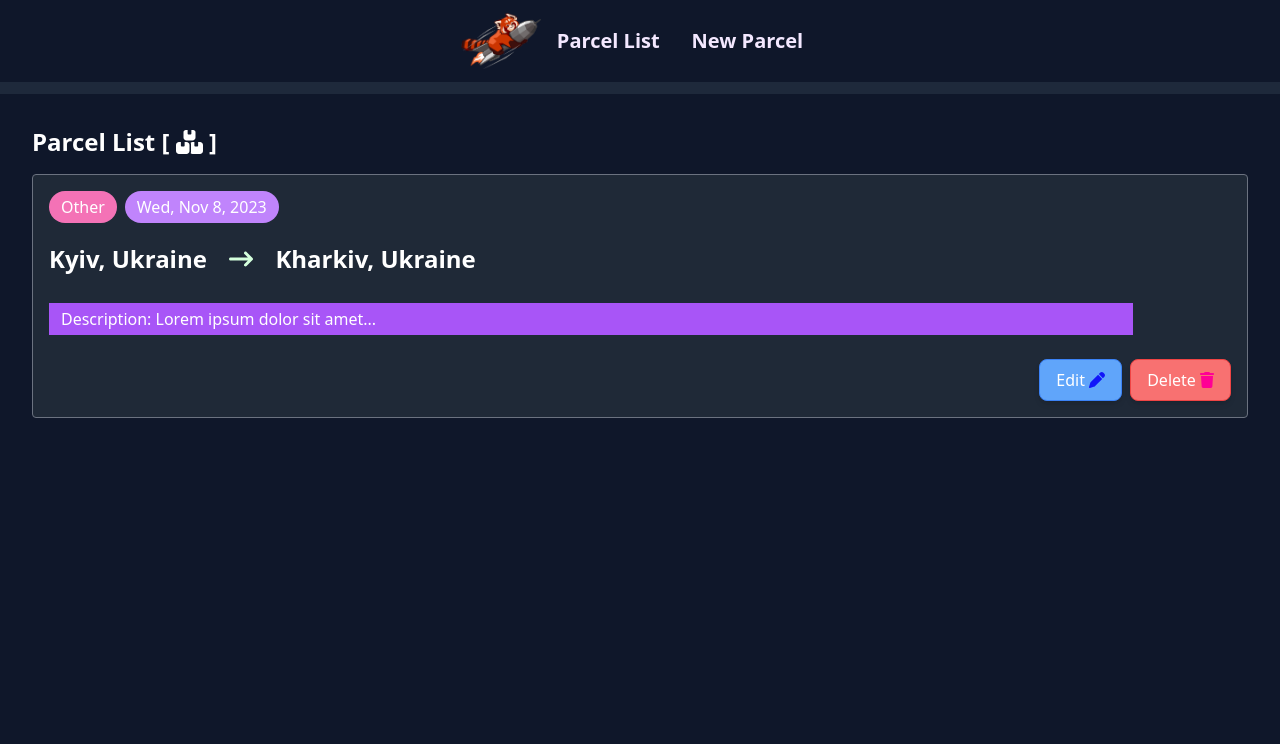
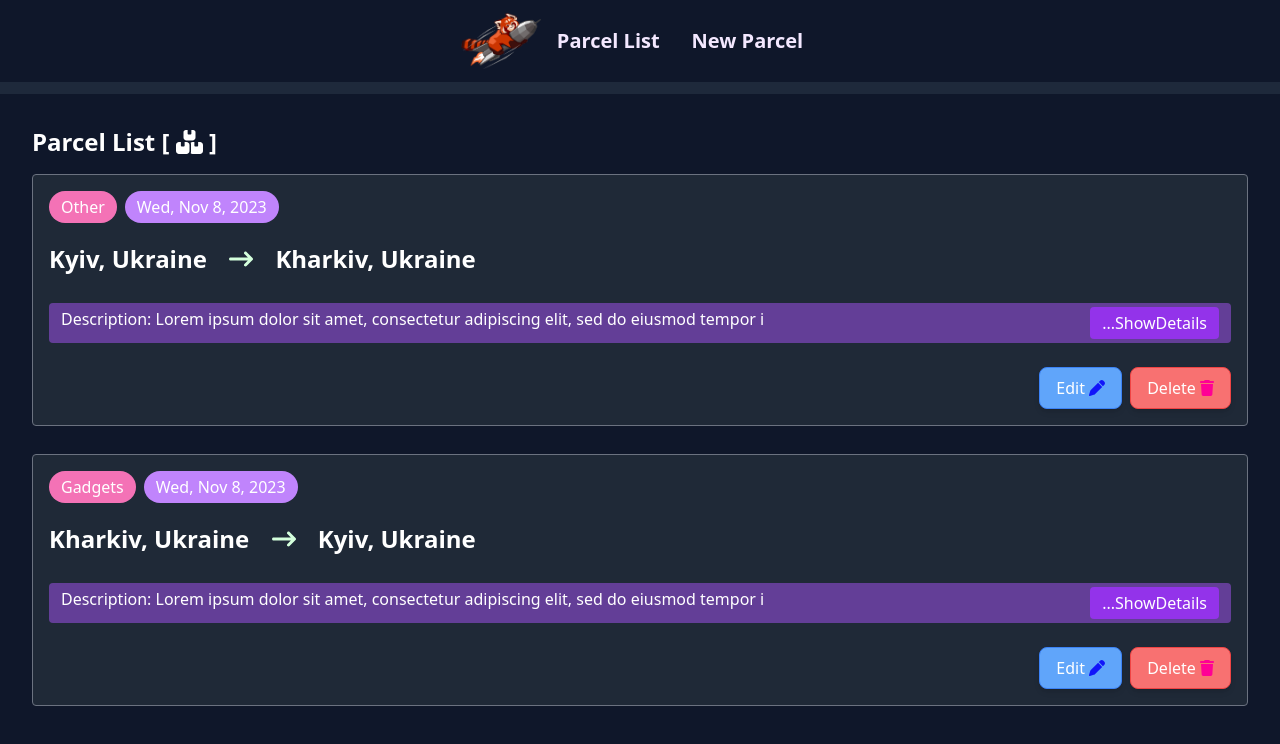
Before and after one commit to ShumovskaIryna/Gotoinc-Delivery-Parcel, a Vue app: page / in a window 1280 px wide. Shown: the top 744 px of the page. Built offline with nearby package versions, Linux system fonts and the light colour scheme.

Commit message:
add one more default state & some style

```diff
--- a/src/components/Parcel.vue
+++ b/src/components/Parcel.vue
@@ -18,14 +18,14 @@
             <font-awesome-icon class="ml-4 mr-4" :icon="['fas', 'arrow-right-long']" style="color: #d4ffdc;" beat/>
             {{ parcel.cityTo }}
           </h3>
-          <span v-if="!showDetails" class="flex-col w-11/12 px-3 py-1 bg-purple-500 text-white mb-5 mt-5">
+          <span v-if="!showDetails" class="flex-col w-full rounded px-3 py-1 bg-purple-500/50 text-white mb-5 mt-5">
             Description: {{ parcel.description.slice(0, 80) }}
             <button v-if="parcel.description.length > 80" @click="toggleDetails"
             class="float-right w-max h-min px-3 py-1 bg-purple-600 rounded text-white mr-0 ml-auto mb-0 mt-auto">
               ...ShowDetails</button>
           </span>
           <span v-if="showDetails"
-          class="flex-col w-11/12 px-3 py-1 bg-purple-500 rounded text-white mb-5 mt-5">
+          class="flex-col w-full px-3 py-1 bg-purple-500/50 rounded text-white mb-5 mt-5">
             Description: {{ parcel.description }}
             <button @click="toggleDetails"
             class="float-right w-max h-min px-3 py-1 bg-purple-600 rounded text-white mr-0 ml-auto mb-0 mt-auto">
--- a/src/components/ParcelForm.vue
+++ b/src/components/ParcelForm.vue
@@ -5,7 +5,7 @@
         New Parcel{{'  +'}}<font-awesome-icon :icon="['fas', 'box-open']" bounce :key="'icon2'" />
       </h2>
       <h2 v-if="editParcel" class="text-purple-200 hover:text-blue-200 px-2 py-5 lg:px-4 lg:py-2 text-lg lg:text-xl font-semibold transition duration-300 ease-in-out mb-3">
-        Edit Parcel{{'  '}}<font-awesome-icon :icon="['fas', 'box-open']" bounce :key="'icon2'" /> <font-awesome-icon :icon="['fass', 'pen']" style="color: #1115f9;" />
+        Edit Parcel{{'  '}}<font-awesome-icon :icon="['fas', 'box-open']" bounce :key="'icon2'" /> <font-awesome-icon :icon="['fass', 'pen']" />
       </h2>
       <!-- Sender City Input -->
       <div class="mb-4">
@@ -102,15 +102,15 @@
 
       <!-- Submit Button -->
       <div>
-        <button v-if="!editParcel" type="submit" class="w-full bg-green-400 hover:bg-blue-600 text-white px-4 py-2 rounded focus:outline-none focus:ring-2 focus:ring-blue-500">
+        <button v-if="!editParcel" type="submit" class="w-full bg-green-500 hover:bg-green-800 text-white px-4 py-2 rounded focus:outline-none focus:ring-2 focus:ring-blue-500">
           Add parcel{{'  +'}}<font-awesome-icon :icon="['fas', 'box-open']" />
         </button>
         <button v-if="editParcel" type="submit"
-        class="w-full bg-green-400 hover:bg-blue-600 text-white px-4 py-2 rounded focus:outline-none focus:ring-2 focus:ring-blue-500 mb-4">
+        class="w-full bg-green-500 hover:bg-green-800 text-white px-4 py-2 rounded focus:outline-none focus:ring-2 focus:ring-blue-500 mb-4">
           Save changes
         </button>
         <button v-if="editParcel" @click="toggleParcelForm"
-        class="w-full bg-red-400 hover:bg-red-600 text-white px-4 py-2 rounded focus:outline-none focus:ring-2 focus:ring-blue-500">
+        class="w-full bg-red-400 hover:bg-red-500 text-white px-4 py-2 rounded focus:outline-none focus:ring-2 focus:ring-blue-500">
           Cancel
         </button>
       </div>
--- a/src/stores/parcelStore.js
+++ b/src/stores/parcelStore.js
@@ -8,11 +8,19 @@ export const useParcelStore = defineStore('parcel', {
         cityFrom: 'Kyiv, Ukraine',
         cityTo: 'Kharkiv, Ukraine',
         parcelType: 'Other',
-        description: 'Lorem ipsum dolor sit amet...',
+        description: 'Lorem ipsum dolor sit amet, consectetur adipiscing elit, sed do eiusmod tempor incididunt ut labore et dolore magna aliqua. Ut enim ad minim veniam, quis nostrud exercitation ullamco laboris nisi ut aliquip ex ea commodo consequat. Duis aute irure dolor in reprehenderit in voluptate velit esse cillum dolore eu fugiat nulla pariatur. Excepteur sint occaecat cupidatat non proident, sunt in culpa qui officia deserunt mollit anim id est laborum.',
+        date: new Date(),
+      },
+      {
+        id: 2,
+        cityFrom: 'Kharkiv, Ukraine',
+        cityTo: 'Kyiv, Ukraine',
+        parcelType: 'Gadgets',
+        description: 'Lorem ipsum dolor sit amet, consectetur adipiscing elit, sed do eiusmod tempor incididunt ut labore et dolore magna aliqua. Ut enim ad minim veniam, quis nostrud exercitation ullamco laboris nisi ut aliquip ex ea commodo consequat. Duis aute irure dolor in reprehenderit in voluptate velit esse cillum dolore eu fugiat nulla pariatur.',
         date: new Date(),
       },
     ],
-    parcelIdCounter: 2,
+    parcelIdCounter: 3,
   }),
   actions: {
     setParcels(data) {
```
